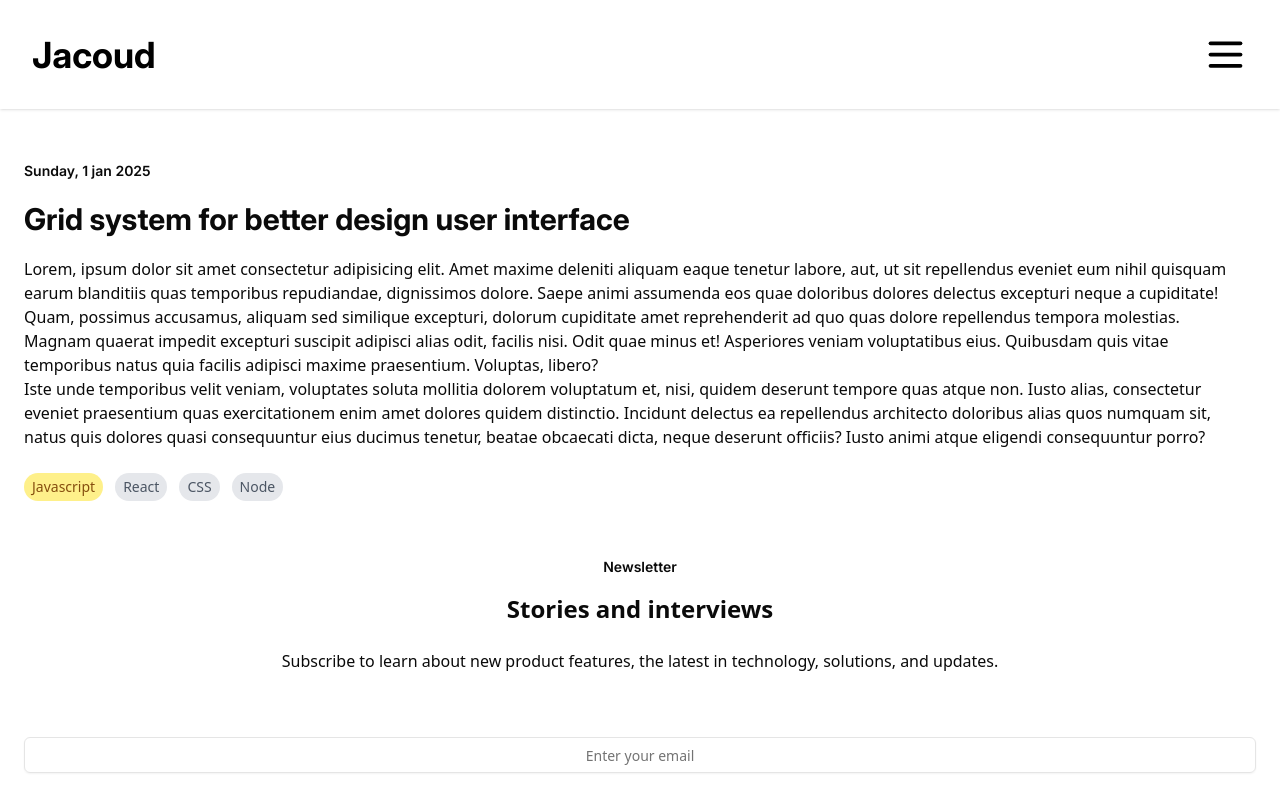
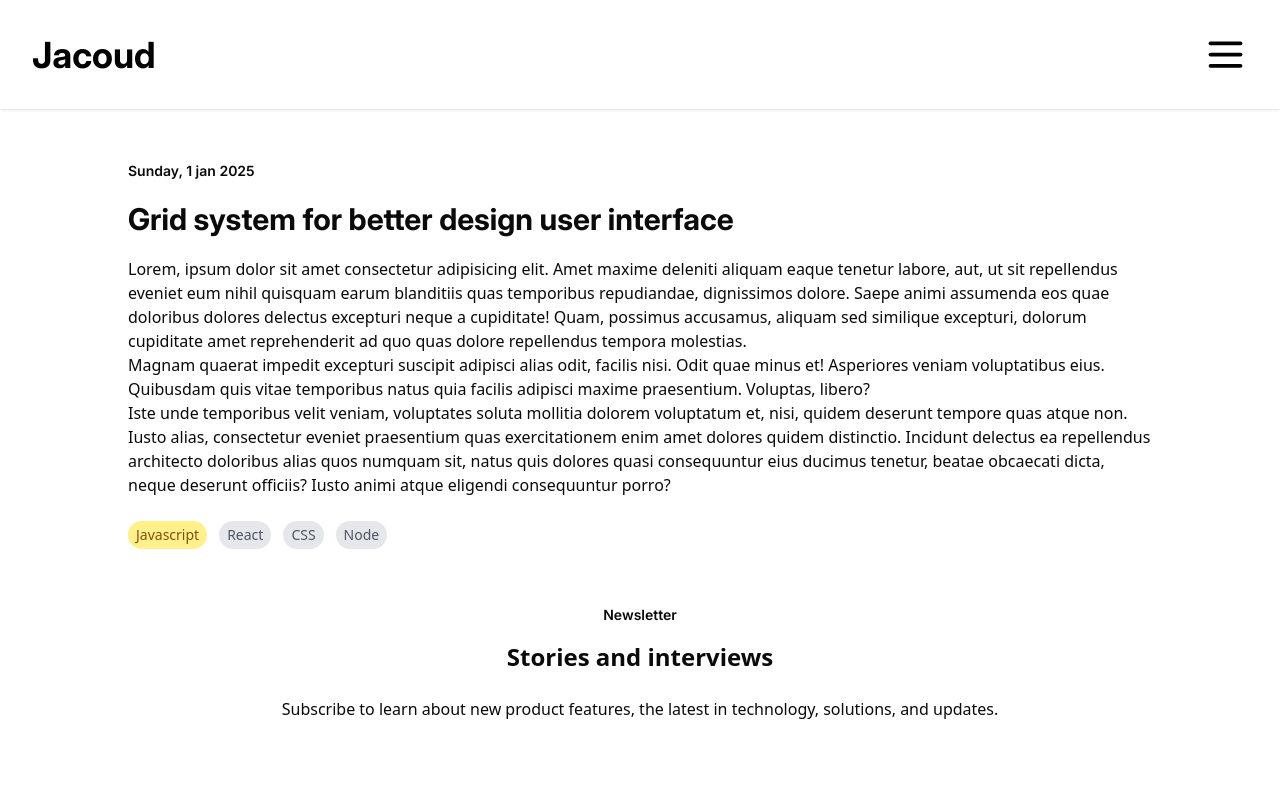
Before and after one commit to mjacoud/jacoud-blog, a Next.js app: page /about in a window 1280 px wide. Shown: the top 785 px of the page. Built offline with nearby package versions, Linux system fonts and the light colour scheme.

Commit message:
refactor(container.tsx): add responsiveness to component

```diff
--- a/src/app/Components/Container.tsx
+++ b/src/app/Components/Container.tsx
@@ -5,5 +5,5 @@ interface ContainerProps {
   }
 
   export const Container: React.FC<ContainerProps> = ({ children }) => {
-    return <div className="py-3 px-6">{children}</div>;
-  };
+    return <div className="py-3 px-6 md:px-20 lg:px-32">{children}</div>;
+  }
```
